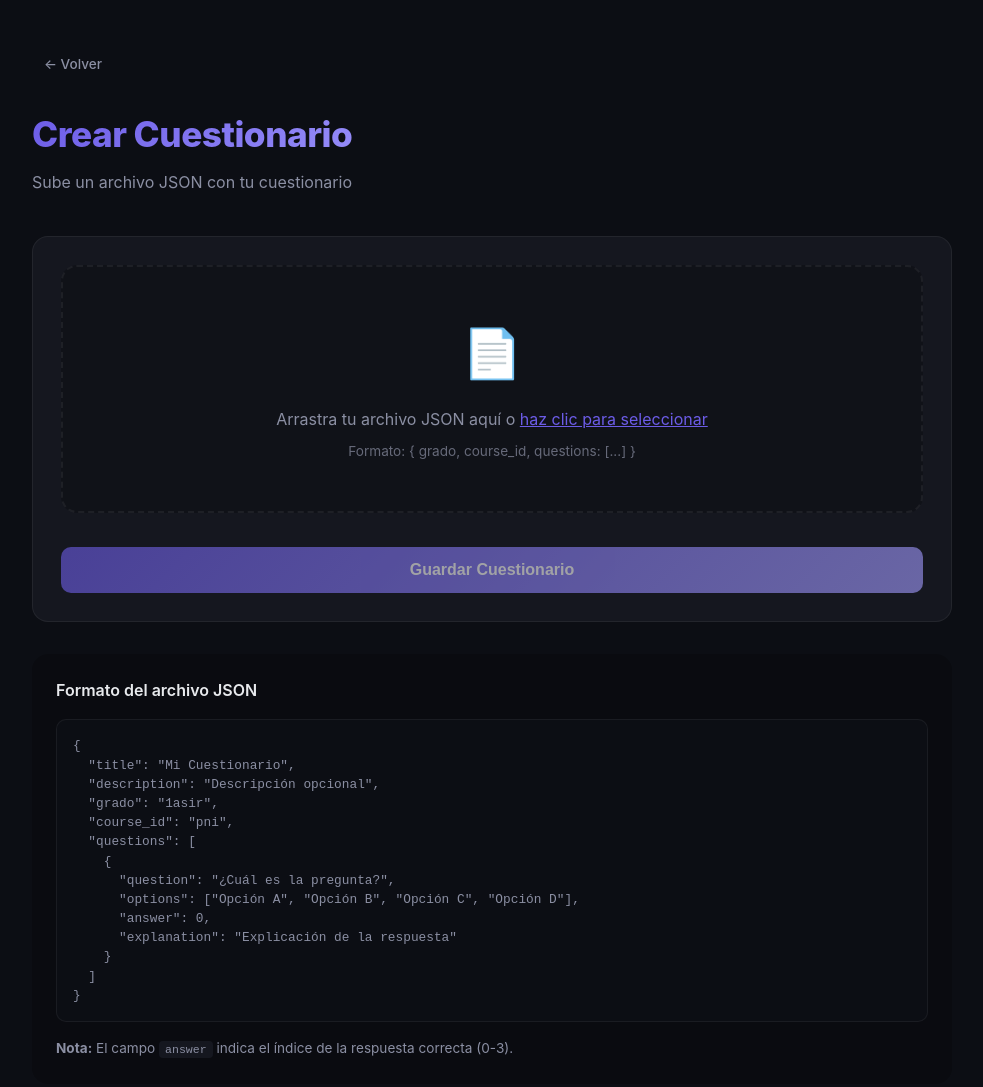
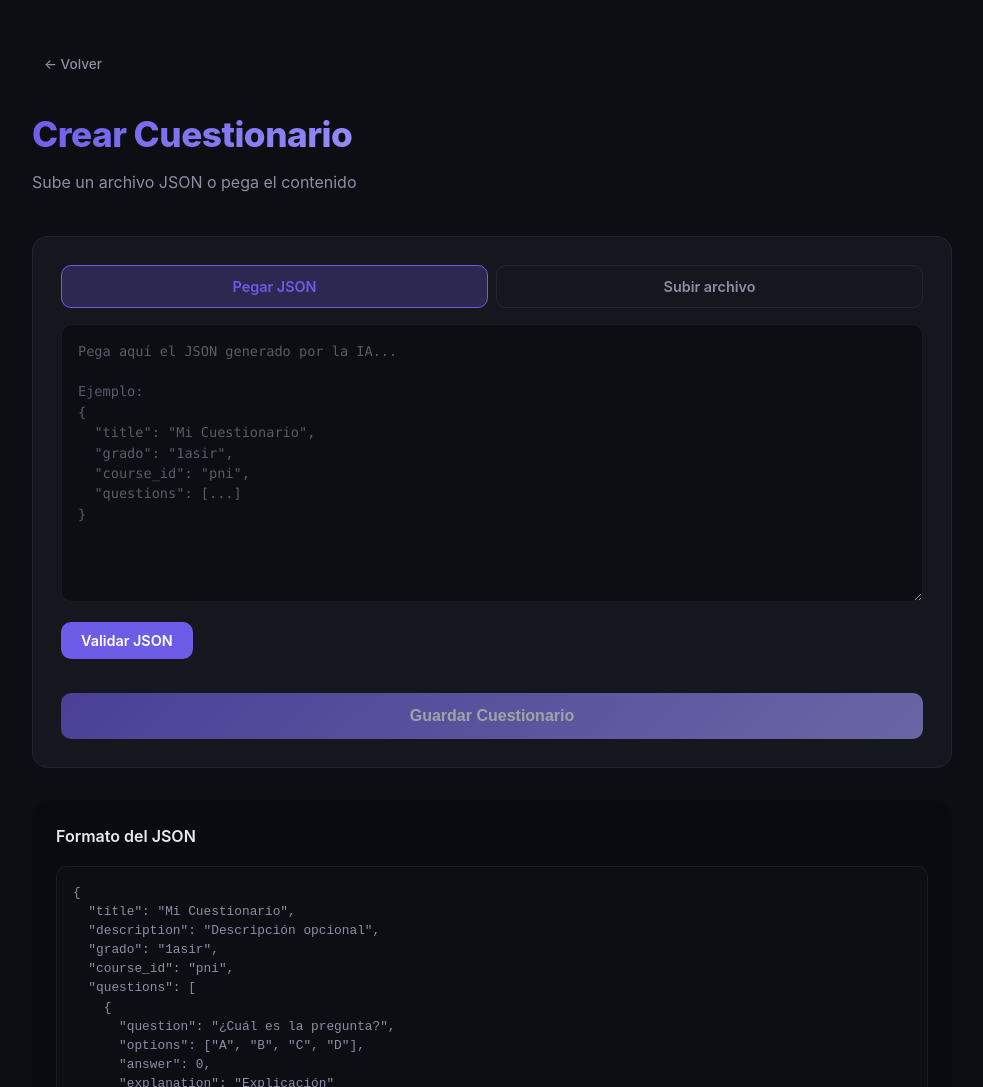
Before and after one commit to nicolasdavidgilbert/cuestionario, an Astro site: page /crear in a window 1280 px wide. Shown: the top 1087 px of the page, without its empty margins (148-1131 px from the left). Built offline with nearby package versions, Linux system fonts and the light colour scheme; Astro itself is replaced by a stand-in of ours.

Commit message:
feat: add paste JSON option alongside file upload

```diff
--- a/src/components/CreateQuiz.jsx
+++ b/src/components/CreateQuiz.jsx
@@ -6,7 +6,8 @@ export default function CreateQuiz() {
   const [catalog, setCatalog] = useState(null)
   const [loading, setLoading] = useState(false)
   const [error, setError] = useState('')
-  const [dragActive, setDragActive] = useState(false)
+  const [inputMode, setInputMode] = useState('paste')
+  const [jsonText, setJsonText] = useState('')
   const [preview, setPreview] = useState(null)
   const fileInputRef = useRef(null)
 
@@ -24,31 +25,37 @@ export default function CreateQuiz() {
       .catch(() => setError('Error cargando cursos'))
   }, [])
 
-  const handleDrag = (e) => {
-    e.preventDefault()
-    e.stopPropagation()
-    if (e.type === 'dragenter' || e.type === 'dragover') {
-      setDragActive(true)
-    } else if (e.type === 'dragleave') {
-      setDragActive(false)
-    }
+  const parseJson = (jsonString, source = 'texto pegado') => {
+    if (!jsonString.trim()) {
+      setError('El campo está vacío')
+      setPreview(null)
+      return
     }
 
-  const handleDrop = (e) => {
-    e.preventDefault()
-    e.stopPropagation()
-    setDragActive(false)
+    try {
+      const json = JSON.parse(jsonString)
+      const validation = validateQuizJson(json)
 
-    const files = e.dataTransfer?.files
-    if (files && files[0]) {
-      handleFile(files[0])
-    }
+      if (!validation.valid) {
+        setError(validation.errors.map(e => e.message).join('\n'))
+        setPreview(null)
+        return
       }
 
-  const handleFileChange = (e) => {
-    const files = e.target.files
-    if (files && files[0]) {
-      handleFile(files[0])
+      setPreview({
+        ...validation.data,
+        source
+      })
+      setQuiz({
+        title: validation.data.title || '',
+        description: validation.data.description || '',
+        grado: validation.data.grado || quiz.grado,
+        course_id: validation.data.course_id || quiz.course_id
+      })
+      setError('')
+    } catch (e) {
+      setError('JSON inválido: ' + e.message)
+      setPreview(null)
     }
   }
 
@@ -60,30 +67,26 @@ export default function CreateQuiz() {
 
     try {
       const text = await file.text()
-      const json = JSON.parse(text)
-
-      const validation = validateQuizJson(json)
-
-      if (!validation.valid) {
-        setError(validation.errors.map(e => e.message).join('\n'))
+      parseJson(text, file.name)
+    } catch (e) {
+      setError('Error al leer el archivo: ' + e.message)
       setPreview(null)
-        return
+    }
   }
 
-      setPreview({
-        ...validation.data,
-        fileName: file.name
-      })
-      setQuiz({
-        title: validation.data.title || '',
-        description: validation.data.description || '',
-        grado: validation.data.grado,
-        course_id: validation.data.course_id
-      })
-      setError('')
-    } catch (e) {
-      setError('Error al leer el archivo JSON: ' + e.message)
-      setPreview(null)
+  const handleDrag = (e) => {
+    e.preventDefault()
+    e.stopPropagation()
+  }
+
+  const handleDrop = (e) => {
+    e.preventDefault()
+    e.stopPropagation()
+
+    const files = e.dataTransfer?.files
+    if (files && files[0]) {
+      setInputMode('file')
+      handleFile(files[0])
     }
   }
 
@@ -91,7 +94,9 @@ export default function CreateQuiz() {
     e.preventDefault()
 
     if (!preview) {
-      setError('Primero sube un archivo JSON válido')
+      setError(inputMode === 'paste'
+        ? 'Primero pega un JSON válido'
+        : 'Primero sube un archivo JSON válido')
       return
     }
 
@@ -123,6 +128,16 @@ export default function CreateQuiz() {
     }
   }
 
+  const clearAll = () => {
+    setPreview(null)
+    setJsonText('')
+    setQuiz({ title: '', description: '', grado: '', course_id: '' })
+    setError('')
+    if (fileInputRef.current) {
+      fileInputRef.current.value = ''
+    }
+  }
+
   if (!catalog) {
     return (
       <div className="page-wrap">
@@ -137,14 +152,48 @@ export default function CreateQuiz() {
 
       <header className="home-header">
         <h1>Crear Cuestionario</h1>
-        <p>Sube un archivo JSON con tu cuestionario</p>
+        <p>Sube un archivo JSON o pega el contenido</p>
       </header>
 
       <form onSubmit={handleSubmit} className="create-quiz-form">
+        <div className="input-mode-tabs">
+          <button
+            type="button"
+            className={`tab-btn ${inputMode === 'paste' ? 'active' : ''}`}
+            onClick={() => setInputMode('paste')}
+          >
+            Pegar JSON
+          </button>
+          <button
+            type="button"
+            className={`tab-btn ${inputMode === 'file' ? 'active' : ''}`}
+            onClick={() => setInputMode('file')}
+          >
+            Subir archivo
+          </button>
+        </div>
+
+        {inputMode === 'paste' ? (
+          <div className="json-paste-area">
+            <textarea
+              value={jsonText}
+              onChange={(e) => setJsonText(e.target.value)}
+              placeholder={`Pega aquí el JSON generado por la IA...\n\nEjemplo:\n{\n  "title": "Mi Cuestionario",\n  "grado": "1asir",\n  "course_id": "pni",\n  "questions": [...]\n}`}
+              rows={12}
+              className="json-textarea"
+            />
+            <button
+              type="button"
+              onClick={() => parseJson(jsonText)}
+              className="btn-validate"
+            >
+              Validar JSON
+            </button>
+          </div>
+        ) : (
           <div
-          className={`dropzone ${dragActive ? 'drag-active' : ''} ${preview ? 'has-file' : ''}`}
+            className={`dropzone ${preview ? 'has-file' : ''}`}
             onDragEnter={handleDrag}
-          onDragLeave={handleDrag}
             onDragOver={handleDrag}
             onDrop={handleDrop}
             onClick={() => fileInputRef.current?.click()}
@@ -153,26 +202,15 @@ export default function CreateQuiz() {
               ref={fileInputRef}
               type="file"
               accept=".json"
-            onChange={handleFileChange}
+              onChange={(e) => e.target.files[0] && handleFile(e.target.files[0])}
               style={{ display: 'none' }}
             />
 
             {preview ? (
               <div className="dropzone-preview">
                 <div className="dropzone-icon">✓</div>
-              <p className="dropzone-filename">{preview.fileName}</p>
+                <p className="dropzone-filename">{preview.source}</p>
                 <p className="dropzone-info">{getPreviewMessage(preview)}</p>
-              <button
-                type="button"
-                className="btn-change-file"
-                onClick={(e) => {
-                  e.stopPropagation()
-                  setPreview(null)
-                  fileInputRef.current.value = ''
-                }}
-              >
-                Cambiar archivo
-              </button>
               </div>
             ) : (
               <div className="dropzone-empty">
@@ -186,11 +224,12 @@ export default function CreateQuiz() {
               </div>
             )}
           </div>
+        )}
 
         {preview && (
           <>
             <div className="form-group">
-              <label>Título (se toma del JSON, puedes editarlo)</label>
+              <label>Título (puedes editarlo)</label>
               <input
                 type="text"
                 value={quiz.title}
@@ -240,6 +279,10 @@ export default function CreateQuiz() {
                 ))}
               </div>
             </details>
+
+            <button type="button" onClick={clearAll} className="btn-clear">
+              Limpiar y empezar de nuevo
+            </button>
           </>
         )}
 
@@ -251,7 +294,7 @@ export default function CreateQuiz() {
       </form>
 
       <div className="json-format-help">
-        <h3>Formato del archivo JSON</h3>
+        <h3>Formato del JSON</h3>
         <pre>{`{
   "title": "Mi Cuestionario",
   "description": "Descripción opcional",
@@ -260,14 +303,14 @@ export default function CreateQuiz() {
   "questions": [
     {
       "question": "¿Cuál es la pregunta?",
-      "options": ["Opción A", "Opción B", "Opción C", "Opción D"],
+      "options": ["A", "B", "C", "D"],
       "answer": 0,
-      "explanation": "Explicación de la respuesta"
+      "explanation": "Explicación"
     }
   ]
 }`}</pre>
         <p className="help-note">
-          <strong>Nota:</strong> El campo <code>answer</code> indica el índice de la respuesta correcta (0-3).
+          <strong>Nota:</strong> <code>answer</code> es el índice de la respuesta correcta (0-3).
         </p>
       </div>
     </div>
--- a/src/styles/global.css
+++ b/src/styles/global.css
@@ -1316,3 +1316,105 @@ body {
   text-align: left;
   margin-bottom: 16px;
 }
+
+/* ===================== Input Mode Tabs ===================== */
+.input-mode-tabs {
+  display: flex;
+  gap: 8px;
+  margin-bottom: 16px;
+}
+
+.tab-btn {
+  flex: 1;
+  padding: 12px 16px;
+  background: transparent;
+  border: 1px solid var(--c-border);
+  border-radius: var(--radius-sm);
+  color: var(--c-text-muted);
+  font-family: var(--font);
+  font-size: 0.9rem;
+  font-weight: 600;
+  cursor: pointer;
+  transition: all var(--transition);
+}
+
+.tab-btn:hover {
+  border-color: var(--c-border-hover);
+  color: var(--c-text);
+}
+
+.tab-btn.active {
+  background: var(--c-accent-glow);
+  border-color: var(--c-accent);
+  color: var(--c-accent);
+}
+
+/* ===================== JSON Paste Area ===================== */
+.json-paste-area {
+  margin-bottom: 24px;
+}
+
+.json-textarea {
+  width: 100%;
+  padding: 16px;
+  background: var(--c-bg);
+  border: 1px solid var(--c-border);
+  border-radius: var(--radius-sm);
+  color: var(--c-text);
+  font-family: 'Monaco', 'Menlo', 'Ubuntu Mono', monospace;
+  font-size: 0.85rem;
+  line-height: 1.5;
+  resize: vertical;
+  min-height: 200px;
+  margin-bottom: 12px;
+}
+
+.json-textarea:focus {
+  outline: none;
+  border-color: var(--c-accent);
+}
+
+.json-textarea::placeholder {
+  color: var(--c-text-muted);
+  opacity: 0.6;
+}
+
+.btn-validate {
+  padding: 10px 20px;
+  background: var(--c-accent);
+  color: #fff;
+  border: none;
+  border-radius: var(--radius-sm);
+  font-family: var(--font);
+  font-size: 0.9rem;
+  font-weight: 600;
+  cursor: pointer;
+  transition: all var(--transition);
+}
+
+.btn-validate:hover {
+  background: #7d6ff0;
+  transform: translateY(-1px);
+}
+
+/* ===================== Clear Button ===================== */
+.btn-clear {
+  display: block;
+  width: 100%;
+  padding: 12px;
+  background: transparent;
+  color: var(--c-text-muted);
+  border: 1px solid var(--c-border);
+  border-radius: var(--radius-sm);
+  font-family: var(--font);
+  font-size: 0.9rem;
+  cursor: pointer;
+  transition: all var(--transition);
+  margin-bottom: 16px;
+}
+
+.btn-clear:hover {
+  color: var(--c-incorrect);
+  border-color: var(--c-incorrect);
+  background: var(--c-incorrect-bg);
+}
```
Also changed, not shown: 1 other file. Lines whose indentation alone changed are shown as unchanged.
